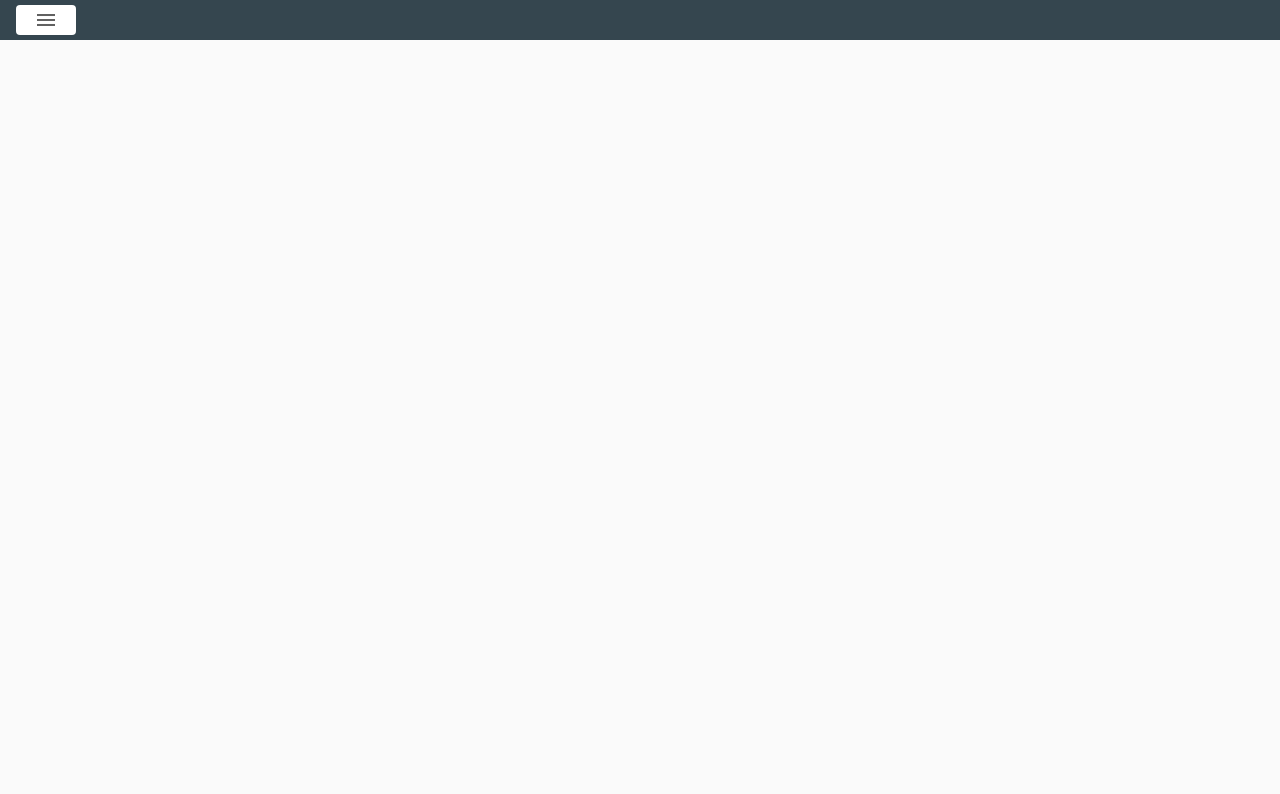
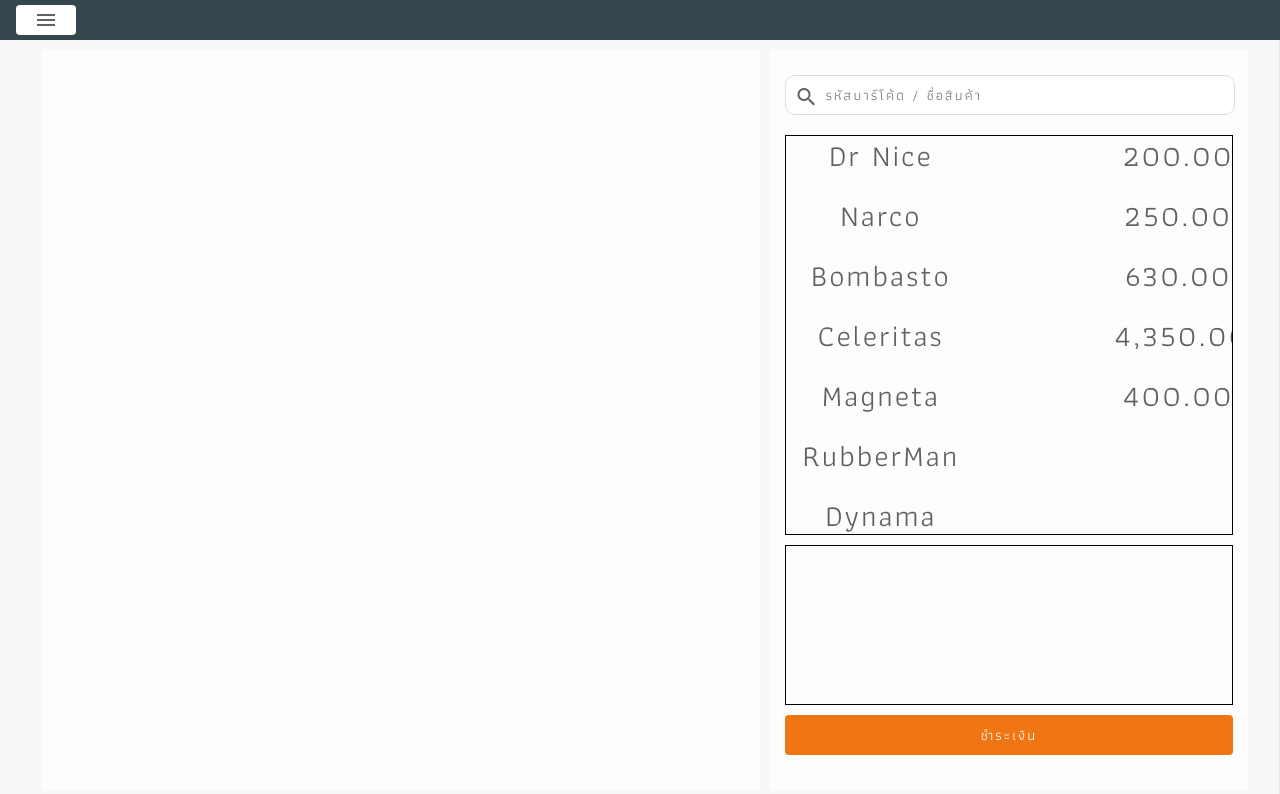
Before and after one commit to Alyc0ne/iCart-Angular, an Angular app: page /POS in a window 1280 px wide. Before the commit this address led to /. Shown: the top 794 px of the page. Built offline with nearby package versions, Linux system fonts and the light colour scheme.

Commit message:
Start POS

```diff
--- a/src/app/app.component.css
+++ b/src/app/app.component.css
@@ -29,4 +29,42 @@ mat-drawer {
 mat-drawer-content {
     width: 100%;
     height: 100vh;
+    background-color: #F6F8FA;
+    box-shadow: inset -1px 0 0 #e5e5e5;
 }
+
+.sidebar {
+    display: flex;
+    flex-direction: row;
+    /* background: rgba(0,0,0,0.04); */
+    box-shadow: inset -1px 0 0 #e5e5e5;
+}
+
+.sidebar .link {
+    /* background: rgba(0,0,0,0.04); */
+}
+
+.sidebar ul {
+    list-style: none;
+    width: 100%;
+    padding-left: 5px !important;
+}
+
+.sidebar .link > li {
+    padding: 12px 15px;
+    margin-bottom: 10px;
+    cursor: pointer;
+}
+
+.sidebar .link > li:hover {
+    background: rgba(0,0,0,0.04);
+    color: #303030;
+}
+.sidebar .link > li:focus {
+    outline: none;
+}
+
+.sidebar .link > li.active {
+    box-shadow: inset 4px 0 0 #375a7f;
+    background: rgba(0,0,0,0.04);
+}
--- a/src/app/app.component.html
+++ b/src/app/app.component.html
@@ -5,7 +5,15 @@
   </div>     -->
 
   <mat-drawer-container>
-    <mat-drawer [(opened)]="isToggle" mode="over">I'm a drawer</mat-drawer>
+    <mat-drawer [(opened)]="isToggle" mode="over">
+      <div class="sidebar">
+        <ul class="link">
+          <li routerLink="" routerLinkActive="active">Home</li>
+          <li routerLink="POS" routerLinkActive="active">POS</li>
+          <li routerLink="ListProduct" routerLinkActive="active">สินค้า</li>
+        </ul>
+      </div>
+    </mat-drawer>
     <mat-drawer-content>
       <app-top-bar (isToggle)="isToggle" (drawerToggle)="isToggle = $event"></app-top-bar>
         <div class="container-detail">
--- /dev/null
+++ b/src/app/modules/pos/pos.component.css
@@ -0,0 +1,58 @@
+.pos-container {
+    display: grid;
+    grid-template-columns: 60% 40%;
+    grid-gap: 10px;
+    padding: 10px;
+    height: 100%;
+}
+
+.pos-container > div {
+    background-color: rgba(255, 255, 255, 0.8);
+    text-align: center;
+    padding: 5px 15px;
+    font-size: 30px;
+}
+
+.summary div.search > input {
+    width: 100%;
+}
+
+.summary-content {
+    height: 50vh;
+    border: 1px solid black;
+}
+
+.summary-footer {
+    margin-top: 10px;
+    height: 20vh;
+    border: 1px solid black;
+}
+
+.summary-action {
+    margin-top: 10px;
+}
+
+.summary-action > button{
+    background-color: #F07613;
+}
+
+.content-warpper {
+    height: 100%;
+    overflow: auto;
+    overflow-x: hidden;
+}
+
+.content-warpper > div{
+    height: 60px;
+    padding: 10px;
+    /* display: flex;
+    flex-direction: column; */
+}
+
+.content-detail {
+    display: grid;
+    grid-template-columns: 40% 30% 30%;
+    grid-gap: 10px;
+    padding: 10px;
+    height: 100%;
+}
--- /dev/null
+++ b/src/app/modules/pos/pos.component.html
@@ -0,0 +1,37 @@
+<div class="pos-container">
+    <div class="content">
+
+    </div>
+
+    <div class="summary">
+        <div class="header-menu">
+            <div class="search w100p">
+                <i class="material-icons">search</i>
+                <input type="text" name="" id="" class="w100p" placeholder="รหัสบาร์โค้ด / ชื่อสินค้า">
+            </div>
+        </div>
+        <div class="summary-content">
+            <div class="content-warpper">
+                <div *ngFor="let product of fakeModel" class="content-detail">
+                    <div>
+                        {{ product.name }}
+                    </div>
+                    <div>
+
+                    </div>
+                    <div>
+                        {{ product.totalPrice | number:'1.2-2' }}
+                    </div>
+                </div>
+            </div>
+        </div>
+        <div class="summary-footer">
+
+        </div>
+        <div class="summary-action">
+            <button class="blue-button w100p h40px" (click)="callPaymentModal(null)">
+                ชำระเงิน
+            </button>
+        </div>
+    </div>
+</div>
--- /dev/null
+++ b/src/app/modules/pos/pos.component.ts
@@ -0,0 +1,35 @@
+import { Component } from '@angular/core';
+
+@Component({
+    selector: 'app-pos',
+    templateUrl: './pos.component.html',
+    styleUrls: ['./pos.component.css']
+})
+
+export class POSComponent {
+    constructor() {}
+    fakeModel = [
+        { id: 11, name: 'Dr Nice', totalPrice: '200' },
+        { id: 12, name: 'Narco', totalPrice: '250' },
+        { id: 13, name: 'Bombasto', totalPrice: '630' },
+        { id: 14, name: 'Celeritas', totalPrice: '4350' },
+        { id: 15, name: 'Magneta', totalPrice: '400' },
+        { id: 16, name: 'RubberMan' },
+        { id: 17, name: 'Dynama' },
+        { id: 18, name: 'Dr IQ' },
+        { id: 19, name: 'Magma' },
+        { id: 20, name: 'Tornado' }
+    ];
+
+    ngOnInit(): void {
+        this.showHee();
+    }
+
+    showHee() {
+        console.log(this.fakeModel)
+    }
+
+    callPaymentModal(e) {
+
+    }
+}
--- a/src/app/modules/product/Shared/product-modal.component.html
+++ b/src/app/modules/product/Shared/product-modal.component.html
@@ -11,6 +11,7 @@
                 <label for="productNo" class="formLabel" title="รหัสสินค้า">รหัสสินค้า</label>
                 <div class="form-content">
                     <input type="text" id="productNo" formControlName="productNo">
+                    <input type="hidden" id="runningFormatID" formControlName="runningFormatID">
                 </div>
             </div>
             <div class="form-group">
--- a/src/app/modules/product/Shared/product-modal.component.ts
+++ b/src/app/modules/product/Shared/product-modal.component.ts
@@ -30,6 +30,7 @@ export class ProductModalComponent {
     ngOnInit(): void {
         let objProduct = this.data.objProduct;
         this.productForm = this.fb.group({
+            runningFormatID: [objProduct.runningFormatID],
             productNo: [{ value: objProduct.productNo, disabled:true }],
             productName: ['', Validators.required],
             productNameEng: [''],
@@ -49,10 +50,6 @@ export class ProductModalComponent {
     get productUnits() {
         return this.productForm.get('productUnits')['controls'];
     }
-
-    // get productUnits(): FormArray {
-    //     return this.productForm.get('productUnits') as FormArray;
-    // }
 
     addUnit() {
         var productUnitFG = this.fb.group({
@@ -178,7 +175,7 @@ export class ProductModalComponent {
                 dialogConfig.id = "AlertModal";
                 dialogConfig.data = {
                     txtAlertHeader: "ไม่สามารถดำเนินการได้",
-                    txtAlertContent: "กรุณาบันทึกหน่วยนับ" //"เนื่องจากสินค้าต้องมีหน่วยนับอย่างน้อย 1 หน่วยนับ"
+                    txtAlertContent: "กรุณาบันทึกหน่วยนับ"
                 }
                 dialogConfig.position= { top: '50px' }
 
@@ -194,7 +191,7 @@ export class ProductModalComponent {
                 dialogConfig.id = "AlertModal";
                 dialogConfig.data = {
                     txtAlertHeader: "ไม่สามารถดำเนินการได้",
-                    txtAlertContent: "ต้องมีหน่วยนับหลักอย่างน้อย 1 หน่วยนับหลัก" //"เนื่องจากสินค้าต้องมีหน่วยนับอย่างน้อย 1 หน่วยนับ"
+                    txtAlertContent: "ต้องมีหน่วยนับหลักอย่างน้อย 1 หน่วยนับหลัก"
                 }
                 dialogConfig.position= { top: '50px' }
 
--- a/src/styles.css
+++ b/src/styles.css
@@ -4,12 +4,14 @@
     color: #616161;
     box-sizing: border-box;
     font-family: 'Athiti';
+    letter-spacing: 2px;
     /* font-family: 'RSU'; */
 }
 
 body {
     margin: 0;
-    background: #F0F3F7;
+    background-color: #F6F8FA;
+    /* background: #F0F3F7; */
     /* font-family: 'Athiti'; */
 }
 
@@ -17,7 +19,7 @@ body {
     width: 100%;
     height: calc(100% - 40px);
     /* margin: 0 2rem; */
-    background: white;
+    /* background: white; */
     /* border-radius: 10px;
     padding: 1rem; */
     padding-top: 0;
@@ -48,6 +50,11 @@ mat-drawer-content {
 /* router-outlet + * {
     padding: 0 16px;
 } */
+
+input:focus {
+    outline: none !important;
+}
+
 
 h1 {
     font-size: 32px;
@@ -280,6 +287,8 @@ input[type="checkbox"] {
 }
 
 /* Transition */
+
+/* width */
 .w5-vw {
     width: 5vw;
 }
@@ -322,6 +331,27 @@ input[type="checkbox"] {
 
 .w50-px {
     width: 50px;
+}
+
+.w100p {
+    width: 100%;
+}
+
+/* height */
+.h10px {
+    height: 10px;
+}
+
+.h40px {
+    height: 40px;
+}
+
+.h50px {
+    height: 50px;
+}
+
+.h100px {
+    height: 100px;
 }
 
 /* .table-wrapper {
```
Also changed, not shown: src/app/app.module.ts (+6 -1 lines).
